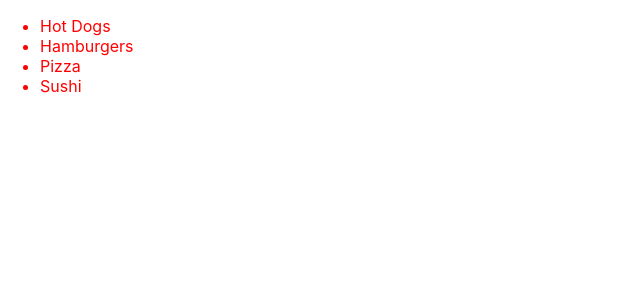
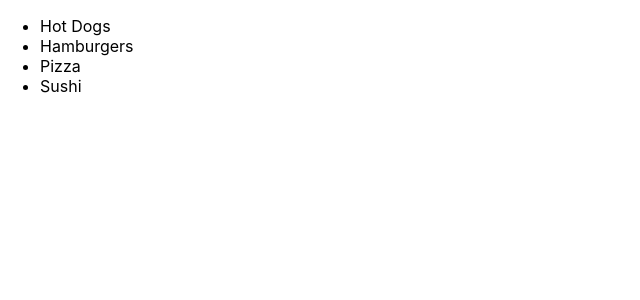
Before and after one commit to sprintup/ReactTraining, a React (Create React App) app in the folder hello-react/: page / in a window 1280 px wide. Shown: the top 300 px of the page, without its empty margins (0-640 px from the left). Built offline with nearby package versions, Linux system fonts and the light colour scheme.

Commit message:
refactored with JSX

```diff
--- a/hello-react/src/index.js
+++ b/hello-react/src/index.js
@@ -5,15 +5,14 @@
 
 // ReactDOM.render takes to arguments, first the argument is the element we want to create, then the second argument is where we want to render that element
 ReactDOM.render(
-  //React.createElement(tag that we want to create, properties we want this element to have, any children)
+  // React.createElement(tag that we want to create, properties we want this element to have, any children)
   // Possible to render multiple elements using createElement calls by making adjustments to the third argument (children)
-  React.createElement(
-    "ul",
-  {style:{color:"red"}},
-  React.createElement("li",null,"Hot Dogs"),
-  React.createElement("li",null,"Hamburgers"),
-  React.createElement("li",null,"Pizza"),
-  React.createElement("li",null,"Sushi"),
-  ),
+  // JSX (Javascript as XML) is a language extension that allows you to write tags directly in the javascript
+  <ul>
+    <li>Hot Dogs</li>
+    <li>Hamburgers</li>
+    <li>Pizza</li>
+    <li>Sushi</li>
+  </ul>,
   document.getElementById('root')
 );
```
